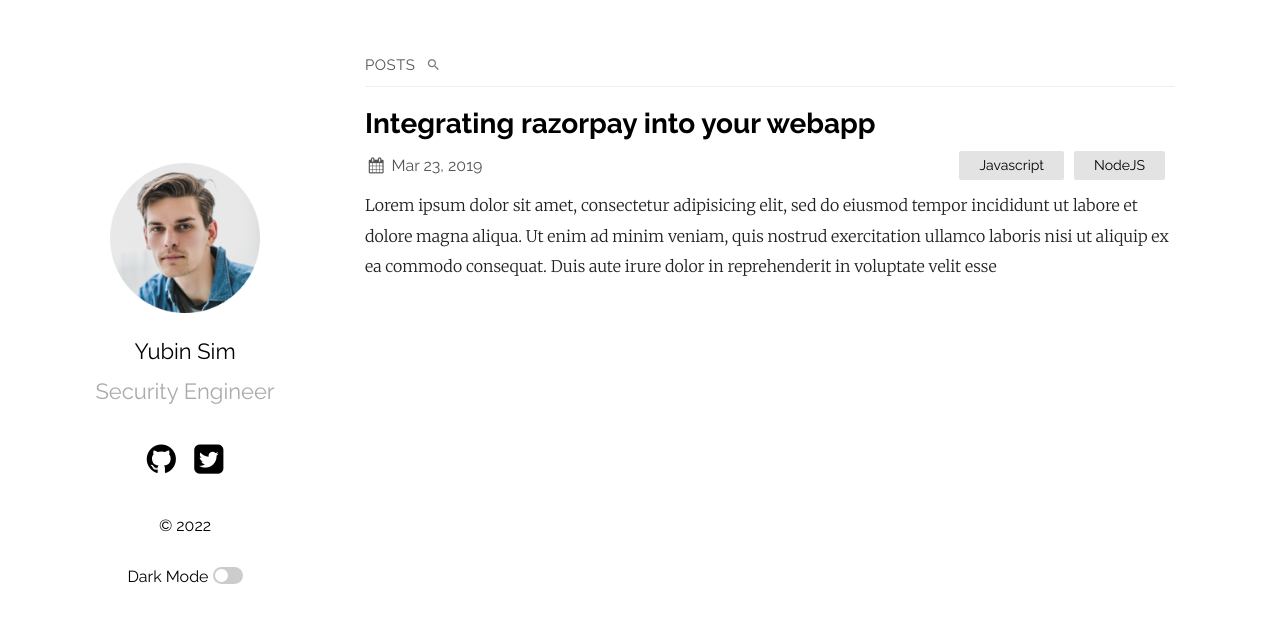
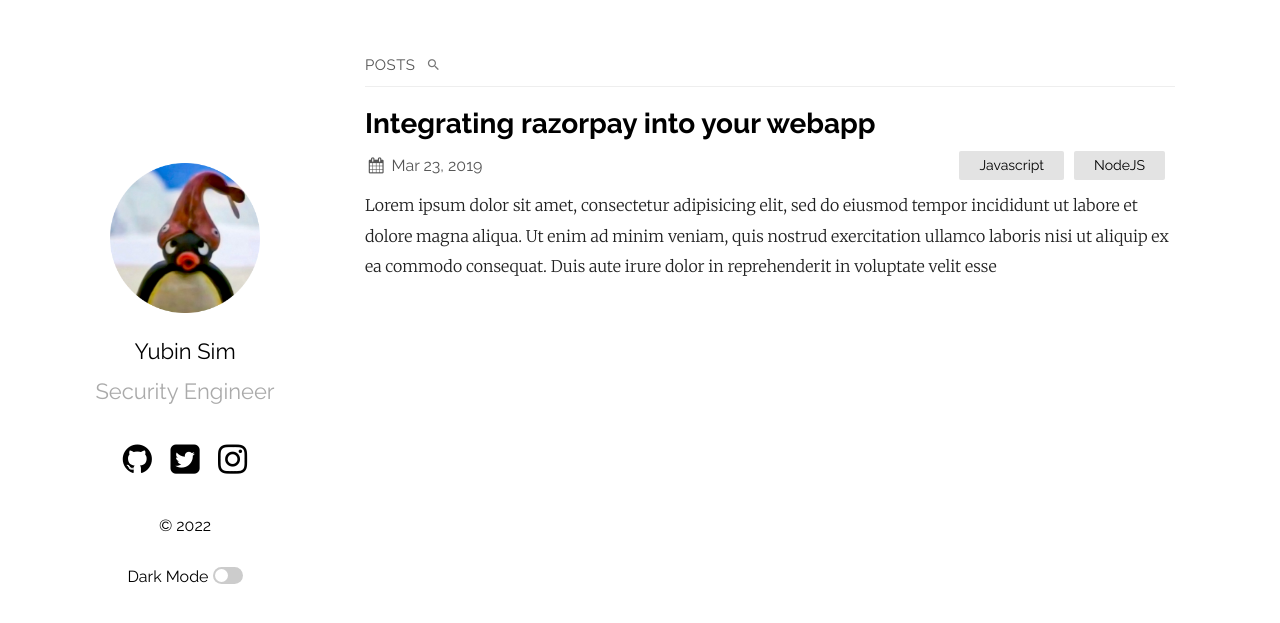
Before and after one commit to usrbin-sim/-usrbin-sim.github.io, a Jekyll site: the page built from index.md, in a window 1280 px wide. Shown: the top 623 px of the page. Built offline with Jekyll 4.4.1, drawn with Linux system fonts in a browser that asks for light colours.

Commit message:
Add profile pic

```diff
--- a/_config.yml
+++ b/_config.yml
@@ -18,7 +18,7 @@ plainwhite:
   sitemap: true # set to true to generate sitemap.xml content
   search: true # set to true to enable searchbar
   dark_mode: true # set to true to add dark mode toggle
-  portfolio_image: "assets/portfolio.png" # the path from the base directory of the site to the image to display (no / at the start)
+  portfolio_image: "assets/pp.png" # the path from the base directory of the site to the image to display (no / at the start)
   html_lang: "en" # set the lang attribute of the <html> tag for the pages. See here for a list of codes: https://www.w3schools.com/tags/ref_country_codes.asp
   condensed_mobile:
     #- home
@@ -31,7 +31,7 @@ plainwhite:
     #linkedIn: in/samarsault
     #dribbble: jekyll
     #flickr:   jekyll
-    #instagram: jekyll
+    instagram: usr_bin
     #pinterest: jekyll
     #youtube: jekyll
     #facebook: jekyll
```
Also changed, not shown: assets/pp.png (added).
